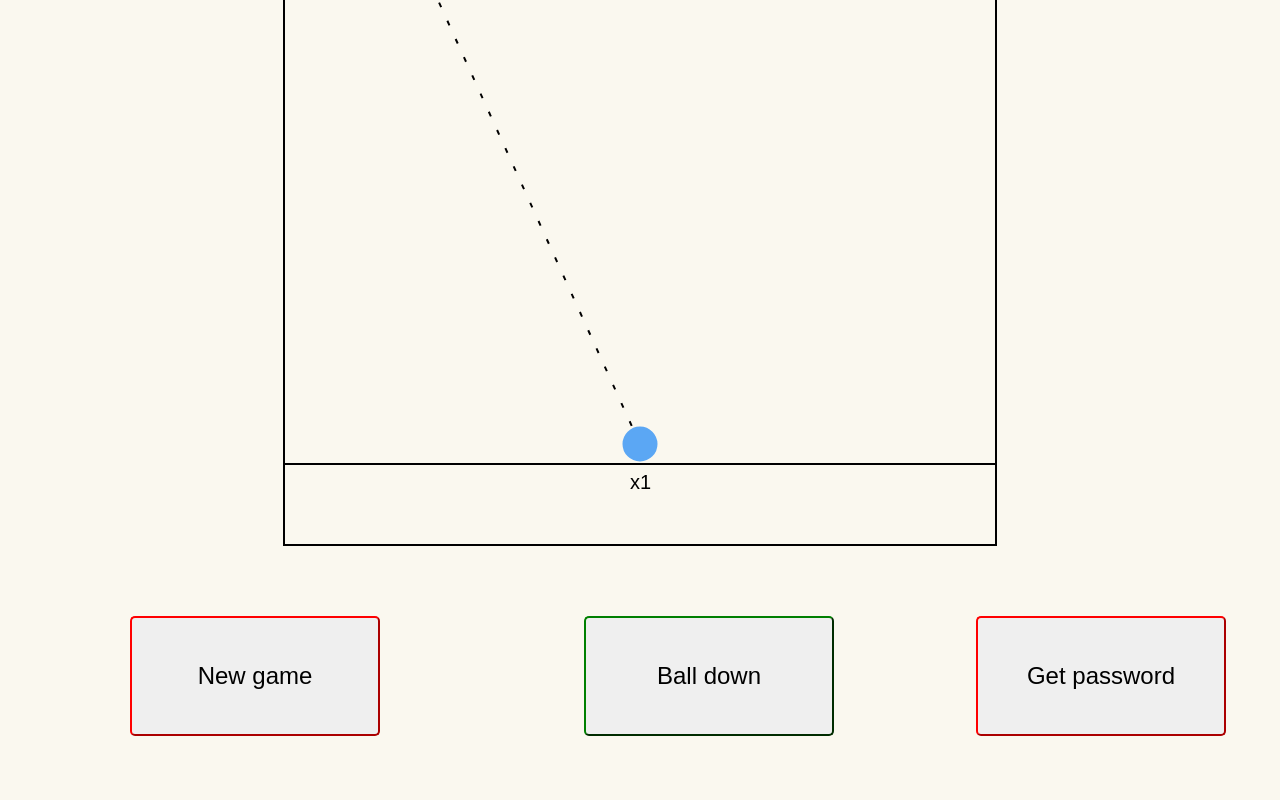
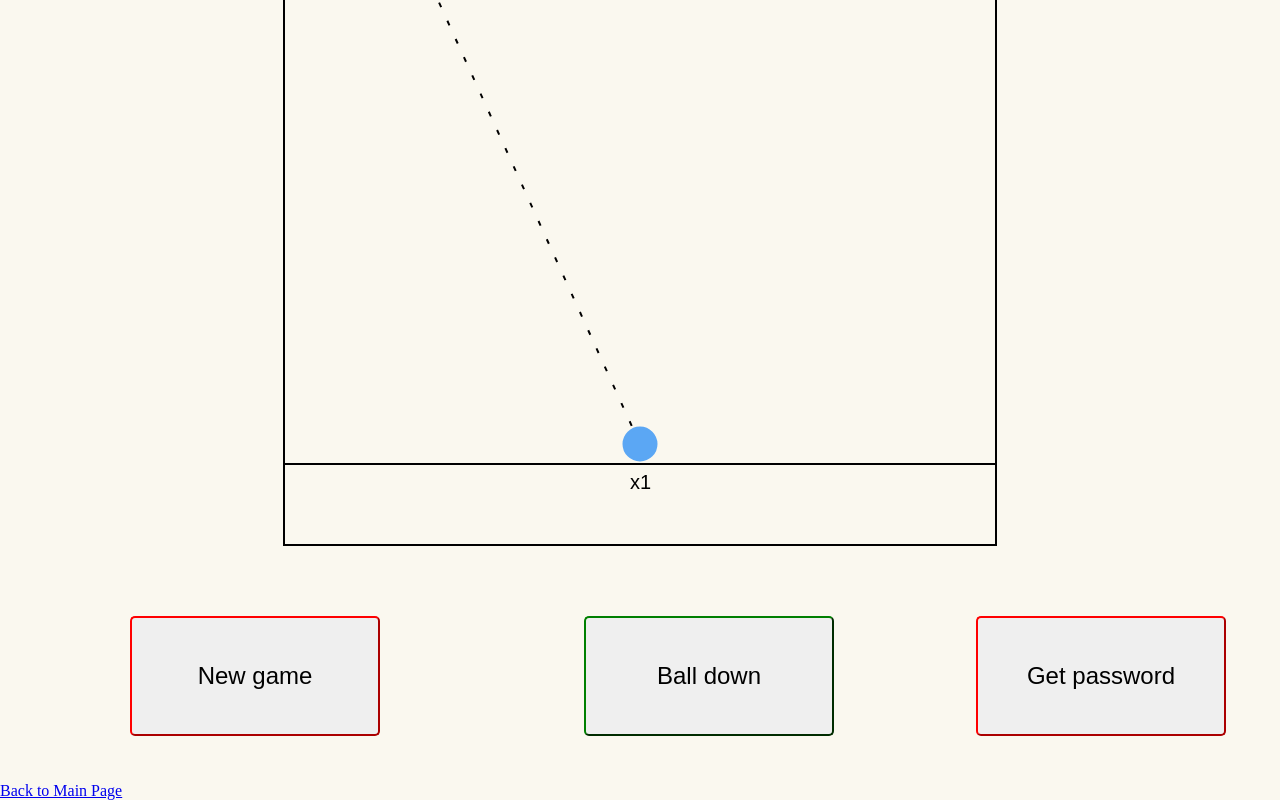
Before and after one commit to rohit02q/Rohit, a plain HTML site: page game.html in a window 1280 px wide. Shown: the part 401-1201 px from the top of the page. Drawn offline with Linux system fonts and the light colour scheme.

Commit message:
Update game.html

```diff
--- a/game.html
+++ b/game.html
@@ -86,6 +86,7 @@ font-size:36px;
 <h3 id="p4" onclick="Sway()"></h3>
     <p id="p2"></p>
 <p id="p3" onclick="Ans()"></p>
+  <a id="a"href="https://rohit02q.github.io/r/" target = "_main">Back to Main Page</a>
 
 
 
```
